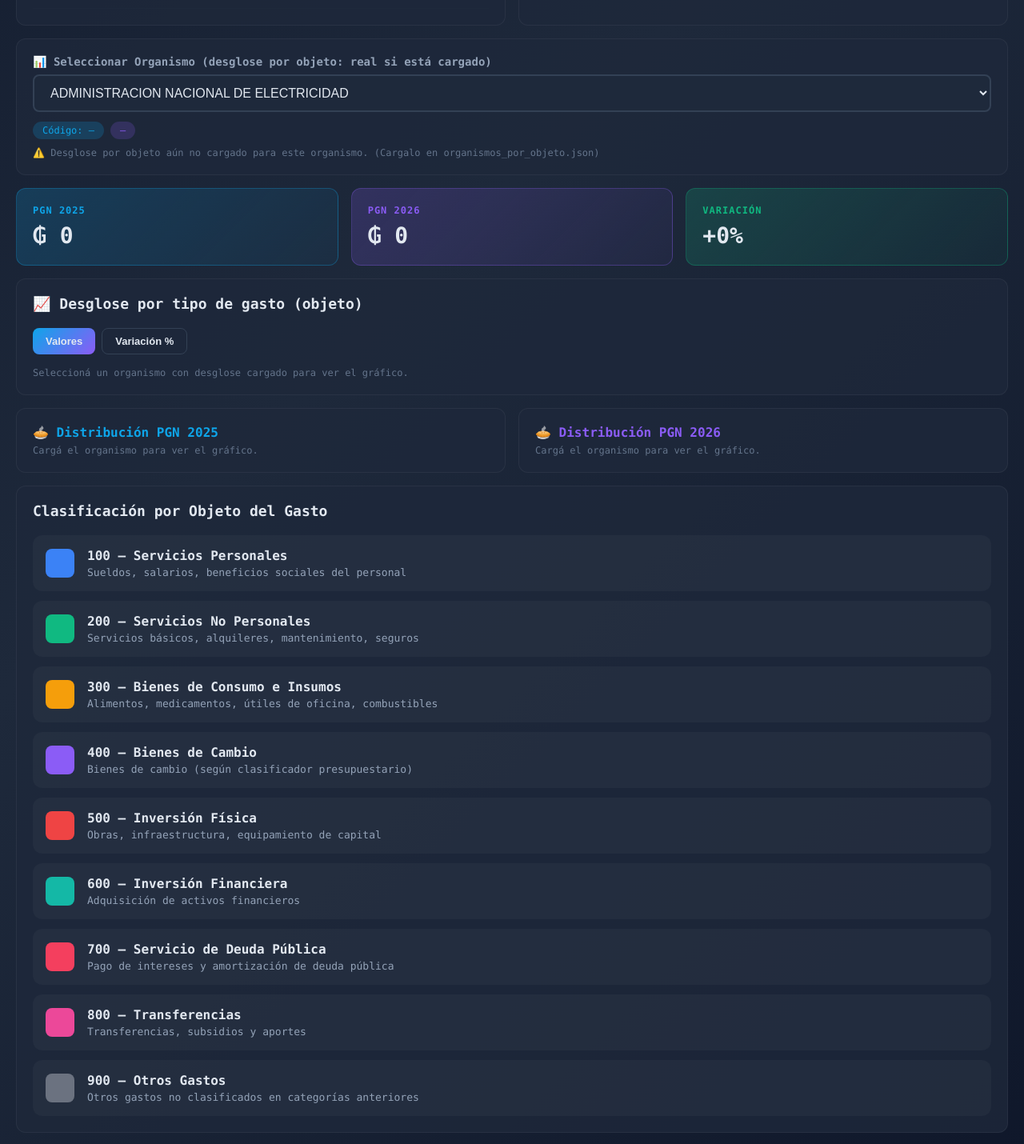
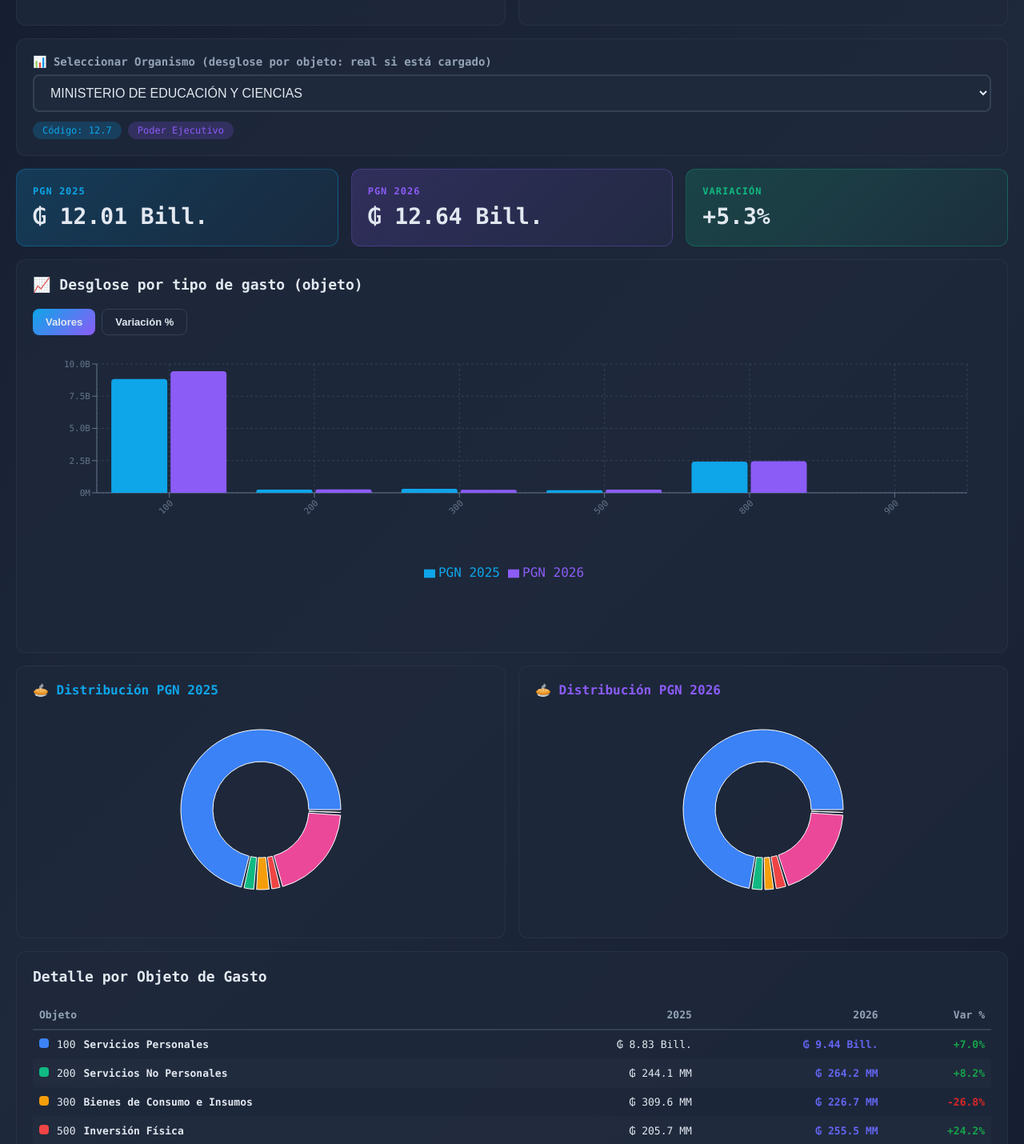
Before and after one commit to sfkaplan/Presupuesto_py, a React (Vite) app in the folder frontend/: page / in a window 1280 px wide. Shown: the part 1040-2470 px from the top of the page at 80% size. Built offline with nearby package versions, Linux system fonts and the light colour scheme.

Commit message:
Update App.jsx

```diff
--- a/frontend/src/App.jsx
+++ b/frontend/src/App.jsx
@@ -34,6 +34,15 @@
   const str = String(s || "");
   return str.length > max ? str.slice(0, max - 1) + "…" : str;
 };
+
+// Normaliza strings para matchear aunque cambien mayúsculas/acentos/espacios
+const norm = (s) =>
+  String(s || "")
+    .trim()
+    .toUpperCase()
+    .normalize("NFD")
+    .replace(/[\u0300-\u036f]/g, "") // quita acentos
+    .replace(/\s+/g, " "); // colapsa espacios
 
 // =========================
 // Objetos de gasto (FUENTE ÚNICA)
@@ -304,17 +313,32 @@
     return Array.from(s).sort((a, b) => a.localeCompare(b));
   }, [top15Monto2026, top15VarPos]);
 
-  const [selectedEntity, setSelectedEntity] = useState(() =>
-    selectableEntities.includes("Ministerio de Educación y Ciencias")
-      ? "Ministerio de Educación y Ciencias"
-      : selectableEntities[0] || ""
-  );
+  const [selectedEntity, setSelectedEntity] = useState(() => {
+    // Preferir MEC si está en la lista (aunque venga con distinto case/acentos)
+    const wanted = "Ministerio de Educación y Ciencias";
+    const found =
+      selectableEntities.find((x) => norm(x) === norm(wanted)) ||
+      selectableEntities[0] ||
+      "";
+    return found;
+  });
 
   const [comparisonMode, setComparisonMode] = useState("absoluto");
 
-  // Data-driven organismos por objeto (JSON incremental)
-  const entidadesData = organismosPorObjeto?.organismos || {};
-  const entityRaw = entidadesData[selectedEntity]; // puede ser undefined
+  // =========================
+  // Lookup robusto en organismos_por_objeto.json
+  // =========================
+  const entityRaw = useMemo(() => {
+    const dict = organismosPorObjeto?.organismos || {};
+    if (!dict || typeof dict !== "object") return undefined;
+
+    // 1) match exacto
+    if (dict[selectedEntity]) return dict[selectedEntity];
+
+    // 2) match normalizado (case/acentos/espacios)
+    const key = Object.keys(dict).find((k) => norm(k) === norm(selectedEntity));
+    return key ? dict[key] : undefined;
+  }, [selectedEntity]);
 
   // Compat shape con el resto del dashboard
   const entityData = entityRaw
@@ -322,7 +346,8 @@
         codigo: entityRaw.codigo,
         nivel: entityRaw.nivel,
         pgn2025: entityRaw.pgn?.["2025"] || {},
-        pgn2026: entityRaw.pgn?.["2026"] || {}
+        pgn2026: entityRaw.pgn?.["2026"] || {},
+        totales: entityRaw.totales || null
       }
     : undefined;
 
@@ -367,10 +392,19 @@
 
   const totalData = useMemo(() => {
     if (!entityData) return { total2025: 0, total2026: 0, variacion: 0 };
-    const total2025 = sumObj(entityData.pgn2025);
-    const total2026 = sumObj(entityData.pgn2026);
+
+    // Si vienen totales (control), los usamos; si no, sumamos
+    const sum2025 = sumObj(entityData.pgn2025);
+    const sum2026 = sumObj(entityData.pgn2026);
+
+    const total2025 =
+      Number(entityData.totales?.["2025"]) || Number(entityData.totales?.[2025]) || sum2025;
+    const total2026 =
+      Number(entityData.totales?.["2026"]) || Number(entityData.totales?.[2026]) || sum2026;
+
     const variacion =
       total2025 > 0 ? ((total2026 - total2025) / total2025) * 100 : 0;
+
     return { total2025, total2026, variacion: Number(variacion.toFixed(1)) };
   }, [entityData]);
 
@@ -581,7 +615,11 @@
                       return row ? `${row.codigo} — ${row.nombre}` : label;
                     }}
                   />
-                  <Bar dataKey="variacion" name="Variación %" radius={[4, 4, 0, 0]}>
+                  <Bar
+                    dataKey="variacion"
+                    name="Variación %"
+                    radius={[4, 4, 0, 0]}
+                  >
                     {comparisonData.map((entry, index) => (
                       <Cell
                         key={`c-${index}`}
```
